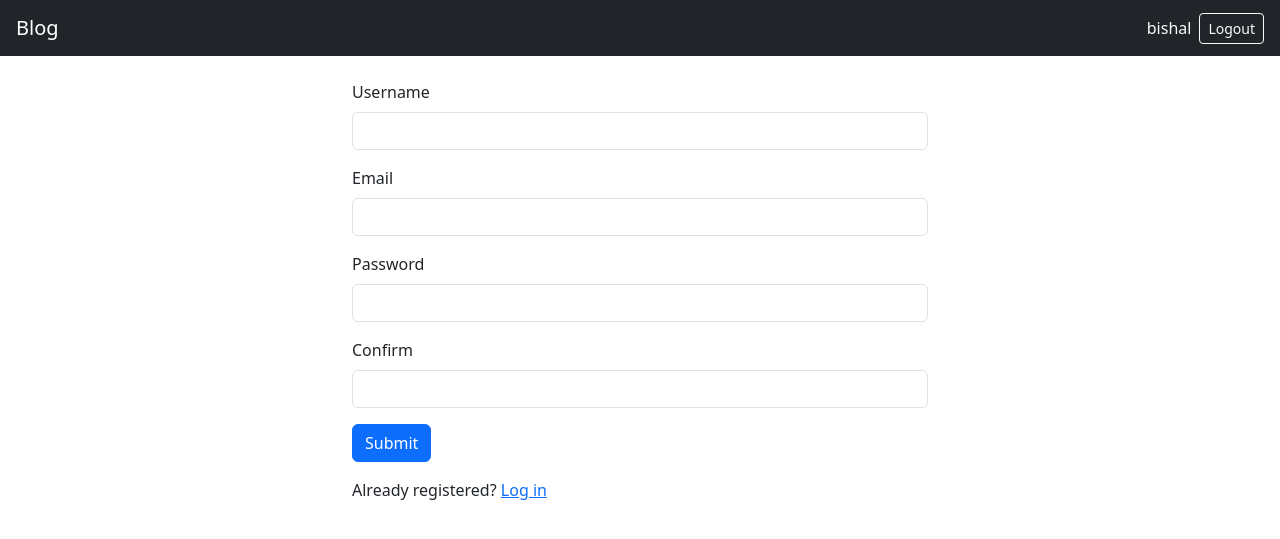
After one commit to bishalbaniya007/Blog-content-management-system-CMS-, a Flask app: template app/templates/register.html in a window 1280 px wide. The commit adds this page. Shown: the top 539 px of the page. Run offline with Flask 3, Linux system fonts and the light colour scheme; the template is opened without the code that fills it, so the values that code supplies are empty, except form fields; a user stored in the database is signed in; tables that the repository leaves empty hold one stand-in row (values such as "Sample post"); form fields are guessed from the names that the template uses; some libraries are stand-ins or nearby versions.

Commit message:
Register and Login templates

```diff
--- a/app/templates/_macros.html
+++ b/app/templates/_macros.html
@@ -1,5 +1,6 @@
 <!-- This is the _formhelper.html which will render_field -->
  {% macro render_field(field) %}
+
   <div class="mb-3">
     {{ field.label(class="form-label") }}
 
@@ -8,6 +9,6 @@
     {% for error in field.errors %}
       <div class="invalid-feedback">{{ error }}</div>
     {% endfor %}
+  </div>
 
-  </div>
 {% endmacro %}
--- /dev/null
+++ b/app/templates/register.html
@@ -0,0 +1,21 @@
+{% extends "base.html" %}
+
+{% from "_macros.html" import render_field %}
+
+{% block title %} Register {% endblock %}
+
+{% block content %}
+  <form method="POST">
+    {{ form.hidden_tag() }}
+    {{ render_field(form.username) }}
+    {{ render_field(form.email) }}
+    {{ render_field(form.password) }}
+    {{ render_field(form.confirm) }}
+    {{ form.submit(class="btn btn-primary") }}
+  </form>
+
+  <p class="mt-3">
+    Already registered? <a href="{{ url_for('auth.login') }}">Log in</a>
+  </p>
+
+{% endblock %}
```
Also changed, not shown: app/templates/login.html (added, +19 -0 lines), app/routes/auth.py (line endings or trailing spaces).
